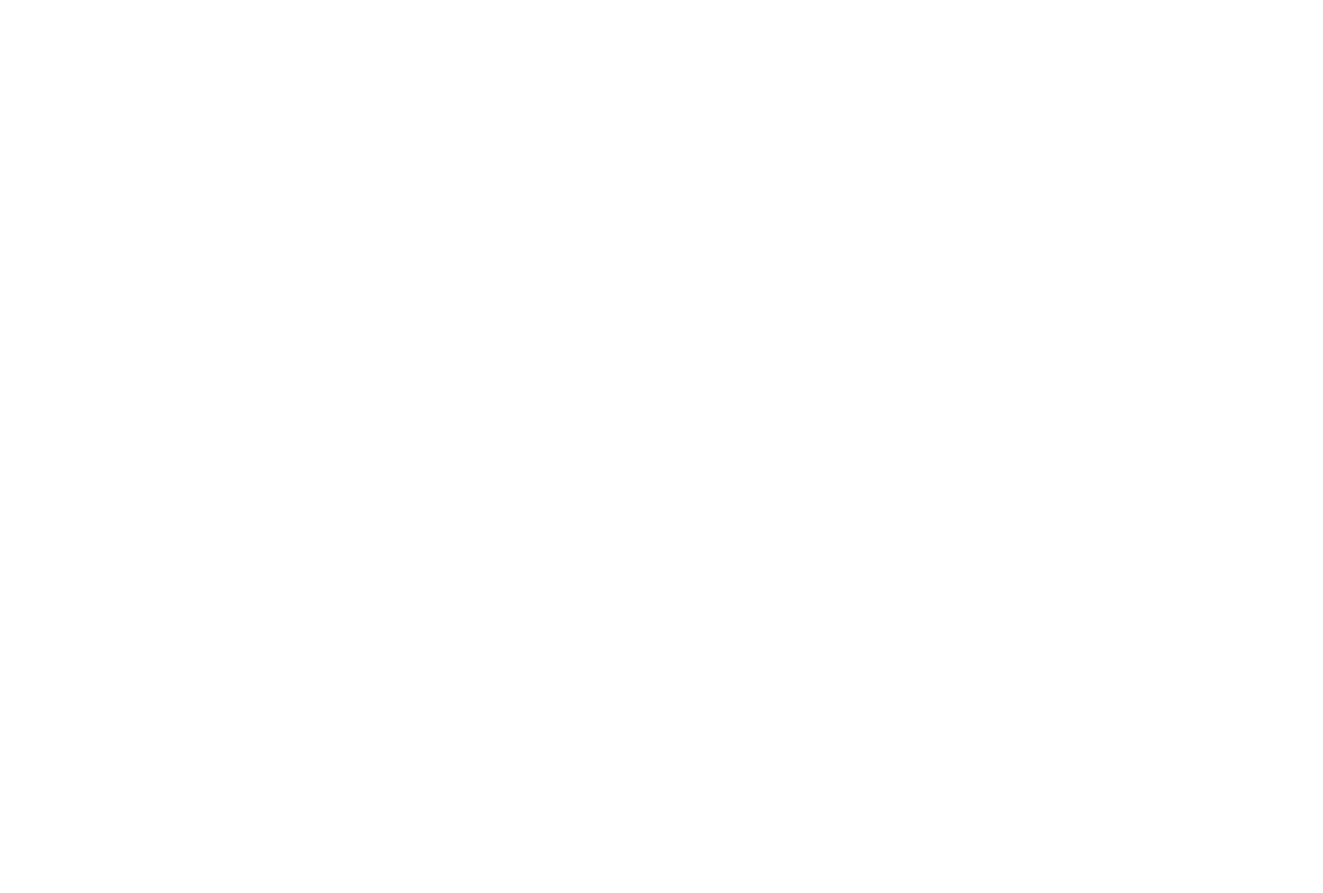
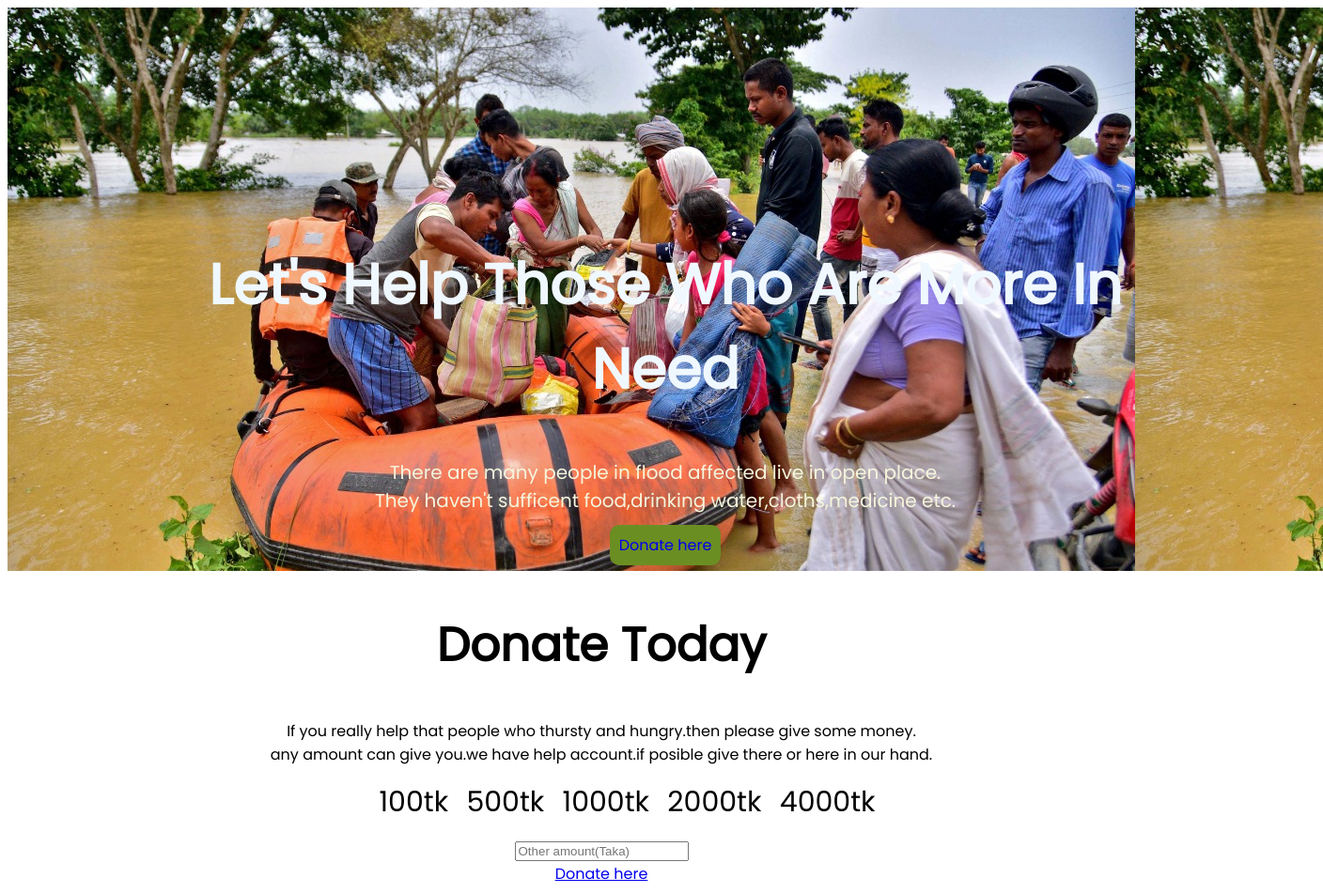
Before and after one commit to khalilsikder/flood-victims, a plain HTML site: page index.html in a window 1280 px wide. Shown: the whole page at 94% size, 1408 px wide, since content can reach past the window. Before the commit the page ends 800 px from the top, so only its background shows below. Drawn offline with Linux system fonts and the light colour scheme.

Commit message:
add nanner,style css

```diff
--- a/index.html
+++ b/index.html
@@ -5,9 +5,34 @@
     <meta http-equiv="X-UA-Compatible" content="IE=edge">
     <meta name="viewport" content="width=device-width, initial-scale=1.0">
     <title>flood victims</title>
+    <link rel="preconnect" href="https://fonts.googleapis.com">
+    <link rel="preconnect" href="https://fonts.gstatic.com" crossorigin>
+    <link href="https://fonts.googleapis.com/css2?family=Poppins&display=swap" rel="stylesheet">
     <link rel="stylesheet" href="./style.css">
 </head>
 <body>
-    <h1></h1>
+    <section class="banner">
+            <div class="section-div">
+            <h1 class="head">Let's Help Those Who  Are More In Need</h1>
+            <p>There are many people in flood affected live in open place.<br>They haven't sufficent food,drinking water,cloths,medicine etc.</p>
+             <a href="www.youtube.com">Donate here</a>
+            </div>
+    </section>
+    <section>
+        <div class="donate-money">
+            <h1>Donate Today</h1>
+            <p>If you really help that people who thursty and hungry.then please give some money.<br>any amount can give you.we have help account.if posible give there or here in our hand.</p>
+            <ul>
+                <li>100tk</li>
+                <li>500tk</li>
+                <li>1000tk</li>
+                <li>2000tk</li>
+                <li>4000tk</li>
+            </ul>
+            <input type="text" placeholder="Other amount(Taka)">
+            <br>
+            <a href="www.youtube.com">Donate here</a>
+        </div>
+    </section>
 </body>
 </html>
--- a/style.css
+++ b/style.css
@@ -0,0 +1,38 @@
+body{
+    font-family: 'Poppins', sans-serif;
+
+}
+.banner{
+    width: 1400px;
+    height: 600px;
+    background-image: url(./donation5.jpg);
+}
+.section-div{
+    text-align: center;
+    padding: 200px;
+}
+.section-div h1{
+    font-size: 60px;
+    color: aliceblue;
+}
+.section-div p{
+    font-size: 20px;
+    color: beige;
+}
+.section-div a{
+    text-decoration: none;
+    background-color: olivedrab;
+    padding: 10px;
+    border-radius: 10px;
+}
+.donate-money{
+    text-align: center;
+}
+.donate-money h1{
+    font-size: 50px;
+}
+.donate-money ul li{
+    display: inline-block;
+    padding-left: 15px;
+    font-size: 30px;
+}
```
